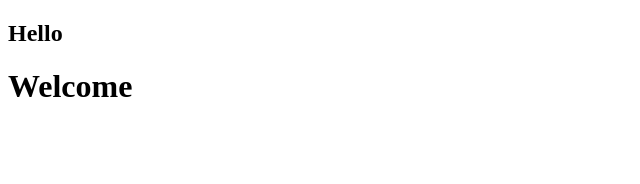
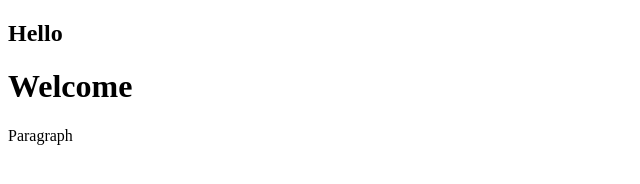
Before and after one commit to dimaarmas/megaproject, a plain HTML site: page index.html in a window 1280 px wide. Shown: the full height of the page, 0-640 px from the left. Drawn offline with Linux system fonts and the light colour scheme.

Commit message:
changes added

```diff
--- a/index.html
+++ b/index.html
@@ -11,6 +11,7 @@
 <body>
     <h2>Hello</h2>
     <h1>Welcome</h1>
+    <p>Paragraph</p>
 </body>
 
 </html>
--- a/style.css
+++ b/style.css
@@ -6,4 +6,5 @@
 
 body{
  margin: 0;
+ width: 100%;
 }
```
